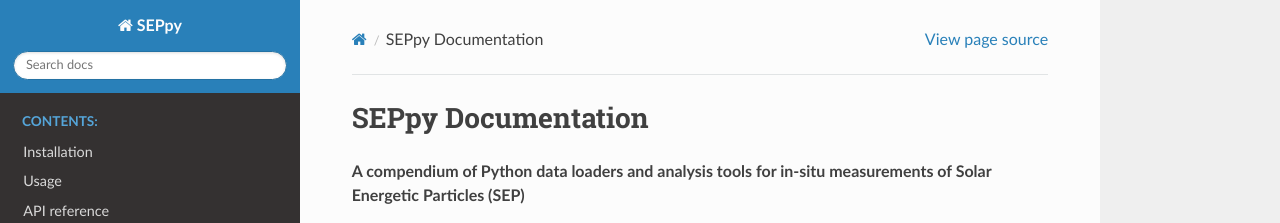
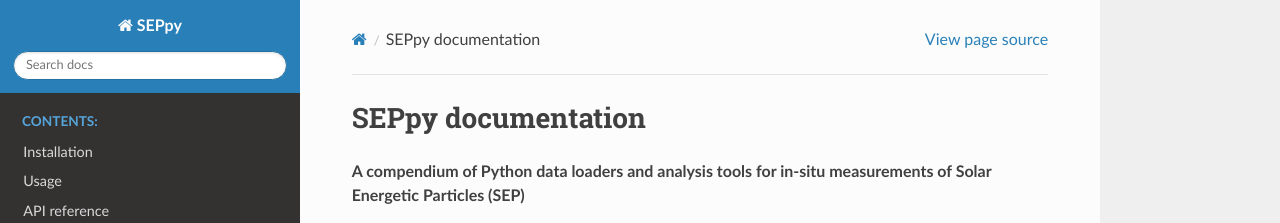
Before and after one commit to serpentine-h2020/SEPpy, a Sphinx documentation site: the page built from docs/index.rst, in a window 1280 px wide and 1033 px high. Shown: the top 223 px of the window. Built offline with Sphinx 7.4.7 and the Read the Docs theme 3.1.0, drawn with Linux system fonts in a browser that asks for light colours.

Commit message:
align lower/upper case

```diff
--- a/docs/index.rst
+++ b/docs/index.rst
@@ -1,5 +1,5 @@
 ###################
-SEPpy Documentation
+SEPpy documentation
 ###################
 
 **A compendium of Python data loaders and analysis tools for in-situ measurements of Solar Energetic Particles (SEP)**
--- a/docs/usage.rst
+++ b/docs/usage.rst
@@ -9,7 +9,7 @@
 Please refer to the `data_loader.ipynb <https://nbviewer.org/github/serpentine-h2020/serpentine/blob/main/notebooks/sep_analysis_tools/data_loader.ipynb>`_ Jupyter Notebook provided through the `SERPENTINE project <https://serpentine-h2020.eu>`_ for examples of loading data from different spacecraft.
 
 *********
-SEP Tools
+SEP tools
 *********
 
 The main tools for SEP analysis provided in `seppy` are intended to be used in the corresponding Jupyter Notebooks provided through the `SERPENTINE project <https://serpentine-h2020.eu>`_:
```
